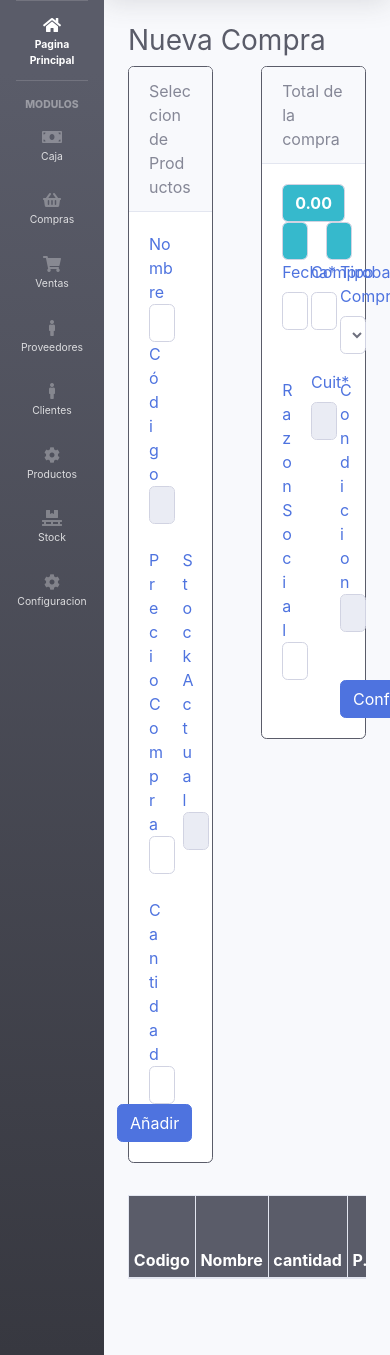
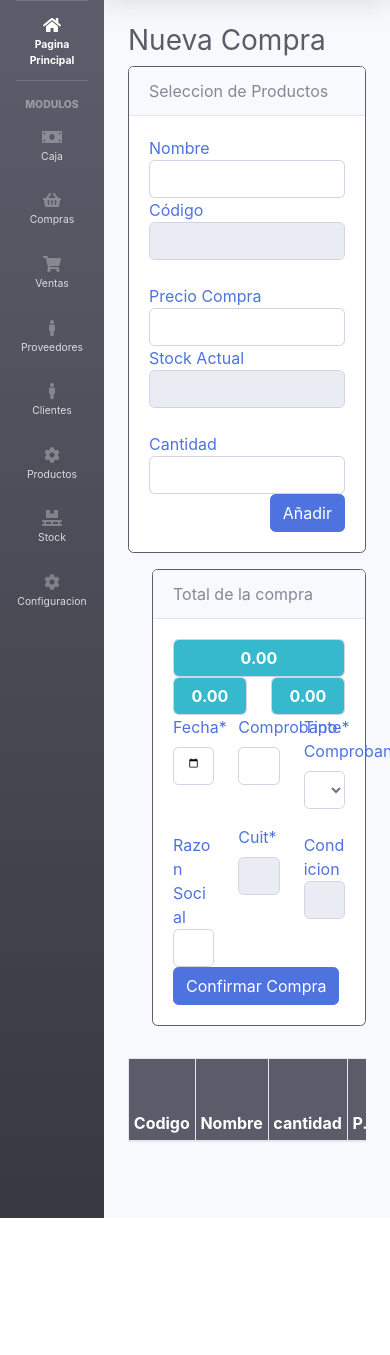
Before and after one commit to mauroac26/tesisDjango, a Django app: page /compras/altaCompra/ in a window 390 px wide. Shown: the part 70-1425 px from the top of the page. After the commit the page ends 1288 px from the top, so only its background shows below. Run offline with Django 3.2, Linux system fonts and the light colour scheme; lists and menus that the app fills with data are empty; some libraries are stand-ins or nearby versions.

Commit message:
Modificacion template altaCompra

```diff
--- a/cedal/templates/compras/altaCompra.html
+++ b/cedal/templates/compras/altaCompra.html
@@ -14,20 +14,20 @@
 
     <div class="row">
 
-    <div class="col-5">
+    <div class="col-md-5">
     <div class="card border-dark mb-3">
         <div class="card-header">Seleccion de Productos</div>
         <div class="card-body text-primary">
             <form action="" method="post" enctype="multipart/form-data">
                 {% csrf_token %}
                 <div class="row">
-                    <div class="col-9 col-md-9 ">
+                    <div class="col-md-9">
                         Nombre
                         <input type="text" name="nombreProducto" id="nombreProducto" class="form-control">
                         <!-- {{form.nombre|as_crispy_field}} -->
                     </div>
 
-                    <div class="col-3 col-md-3 ">
+                    <div class="col-md-3 ">
                         Código
                         <input type="text" name="" id="codigo" class="form-control" disabled>
                         <!-- {{form.codigo|as_crispy_field}} -->
@@ -35,13 +35,13 @@
                 </div>
                 <br>
                 <div class="row">
-                    <div class="col-6 col-md-6 ">
+                    <div class="col-md-6 ">
                         Precio Compra
                         <input type="text" name="" id="precio" class="form-control">
                         <!-- {{form.precio_compra|as_crispy_field}} -->
                     </div>
 
-                    <div class="col-6 col-md-6 ">
+                    <div class="col-md-6 ">
                         Stock Actual
                         <input type="text" name="" id="stock" class="form-control" disabled>
                         <!-- {{form.stock|as_crispy_field}} -->
@@ -49,7 +49,7 @@
                 </div>
                 <br>
                 <div class="row">
-                    <div class="col-6 col-md-6 ">
+                    <div class="col-md-6 ">
                         Cantidad
                       <input type="text" name="cantidad" id="cantidad" class="form-control">
 
@@ -69,7 +69,7 @@
       </div>
     </div>
 
-    <div class="col-7">
+    <div class="col-md-7">
       <div class="card border-dark mb-3 ml-4" >
         <div class="card-header">Total de la compra</div>
         <div class="card-body text-primary">
@@ -151,7 +151,7 @@
                 </div>
                 <div class="row justify-content-end">
 
-                <div class="col-4">
+                <div class="col-md-4">
                     <button class="btn btn-primary" type="submit">Confirmar Compra</button>
                 </div>
                </div>
@@ -164,7 +164,7 @@
     </div>
 
     <div class="row">
-        <div class="col-12 pt-3">
+        <div class="col-md-12 pt-3">
             <div class="table-responsive" style="height: 160px;">
                 <table class="table table-hover table-bordered table-sm table-striped text-white" id="tablaAltaCompra">
                     <thead class="bg-dark">
```
